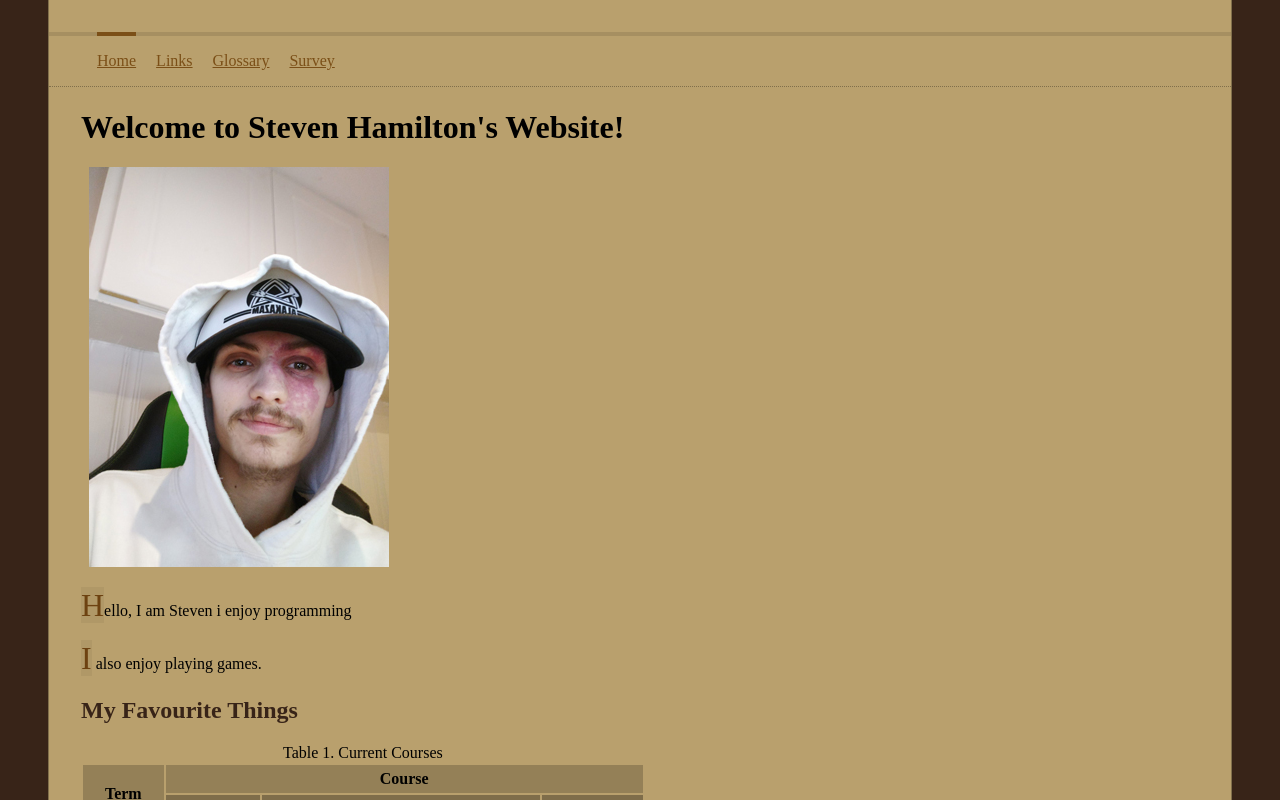
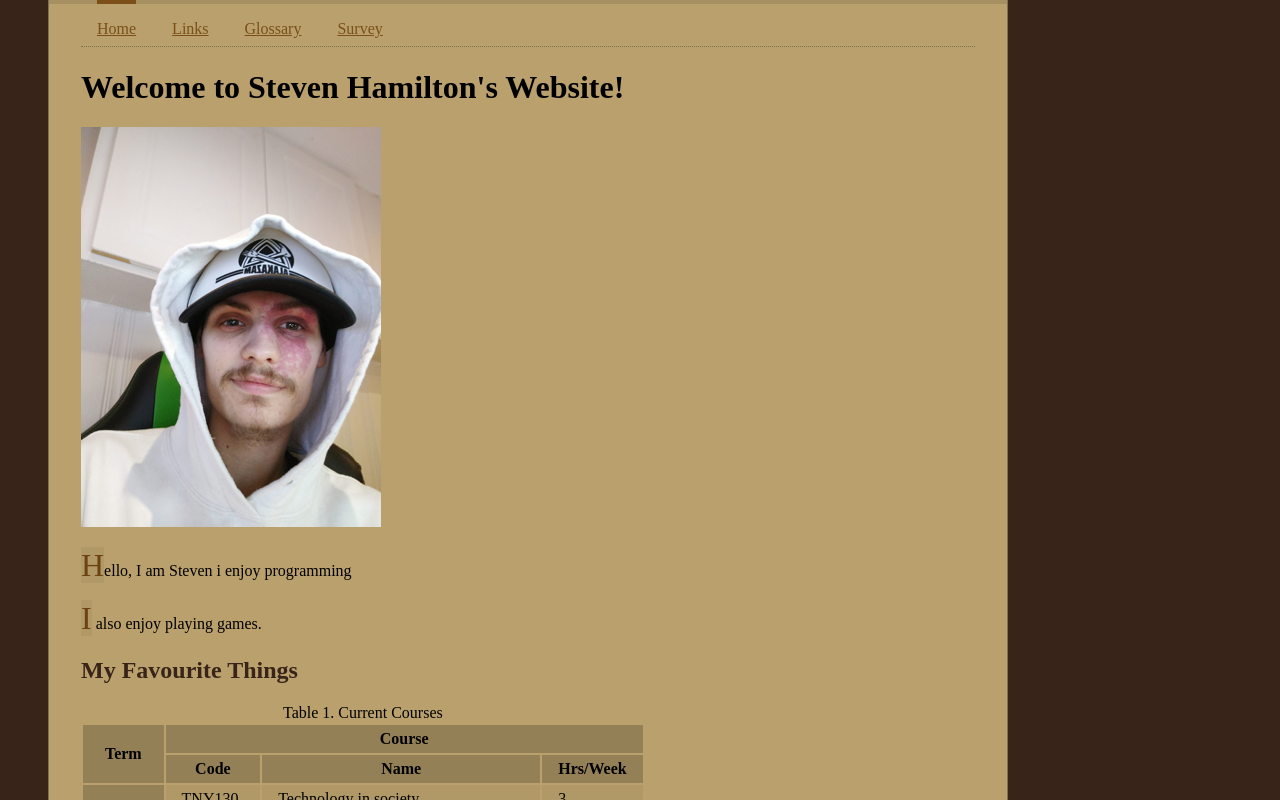
Before and after one commit to saultcollege/csd112-lab-repo-StevenHamiltonCollegeWork, a plain HTML site: page index.html in a window 1280 px wide. Shown: the top 800 px of the page. Drawn offline with Linux system fonts and the light colour scheme.

Commit message:
lab 5 notes

```diff
--- a/styles/main.css
+++ b/styles/main.css
@@ -1,3 +1,10 @@
+html {
+    box-sizing: border-box;
+}
+*, *::after, *::before {
+    box-sizing: border-box;
+}
+
 body {
     box-sizing: border-box;
     background-color: #382418;
@@ -7,9 +14,13 @@ body {
 }
 header{
     border-top: 4px solid rgba(0, 0,0, 0.1);
-    border-bottom: 1px dotted rgba(0, 0,0, 0.3);
     margin-left: -2rem;
     margin-right: -2rem;
+}
+header nav {
+    border-bottom: 1px dotted rgba(0, 0,0, 0.3);
+    margin-left: 2em;
+    margin-right: 2em;
 }
 h1{
     color: black;
@@ -22,23 +33,26 @@ h3{
 }
 a:link{
     color: #7b4f17;
-    margin: 0.5rem;
 }
 a:visited{
     color: purple;
 }
-li{
+header nav ul {
+    margin: 0;
+    padding: 0;
+}
+header nav li{
     display: inline;
 }
 .width-wrap{
     border: 1px solid rgba(0, 0,0, 0.3);
     border-top: none;
-    margin-top: 0rem;
     margin-right: 3rem;
     margin-left: 3rem;
     margin-bottom: 3rem;
     padding: 2rem;
-    max-width: 960;
+    padding-top: 0;
+    max-width: 960px;
     margin-bottom: 3rem;
     background-color: #b9a06d;
 }
@@ -54,7 +68,7 @@ th ,td{
 td{
     background-color: rgba(0, 0,0, 0.05);
 }
-th, tfoot{
+th, tfoot td, thead td {
     background-color: rgba(0, 0,0, 0.2);
     padding-top: 0.3rem;
     padding-bottom: 0.3rem;
@@ -62,12 +76,12 @@ th, tfoot{
     padding-right: 1rem;
 }
 
-
-li.useful-links{
-    display: block;
-}
 .nav-links{
     padding-top: 16px;
+    padding-bottom: 0.5em;
+    display: inline-block;
+    margin: -4px 1em 0 1em;
+    border-top: 4px solid transparent;
 }
 .nav-links:hover{
     border-top: 4px solid rgba(0, 0,0, 0.25);
@@ -81,24 +95,31 @@ p::first-letter{
     color: #6d4211;
 }
 .bottom-header{
-    border-top: 3px dotted red;
-    border-bottom: none;
+    border-bottom: 3px dotted red;
+    border-top: none;
     border-left: none;
     border-right: none;
     max-width: 890px;
     min-width: 300px;
     margin-top: 3rem;
     margin-bottom: 2rem;
+    width: 50vw;
 }
 dt::after{
     content: ":";
 }
-tr:nth-child(even){
+::selection {
+    background-color: #ffffff80;
+}
+tr:nth-child(even) td {
     background-color: rgba(0, 0,0, 0.15);
 }
 .radio-buttons input[type="radio"] + label{
 
     display: inline;
+}
+form :invalid {
+    background-color: #ff000080;
 }
 input[type="submit"]{
     border: none;
```
